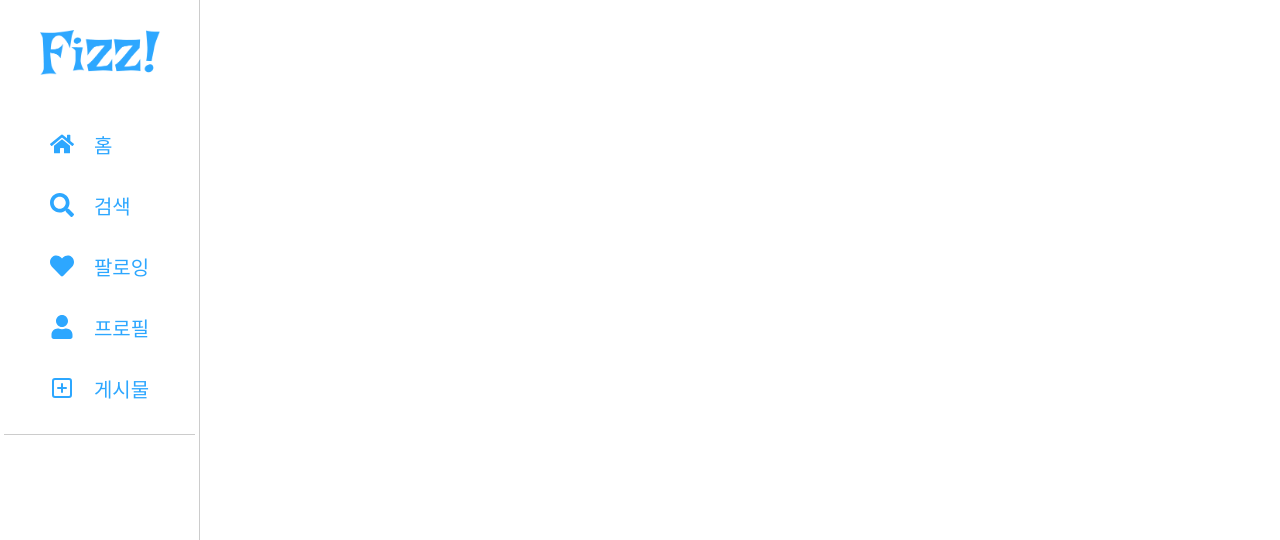
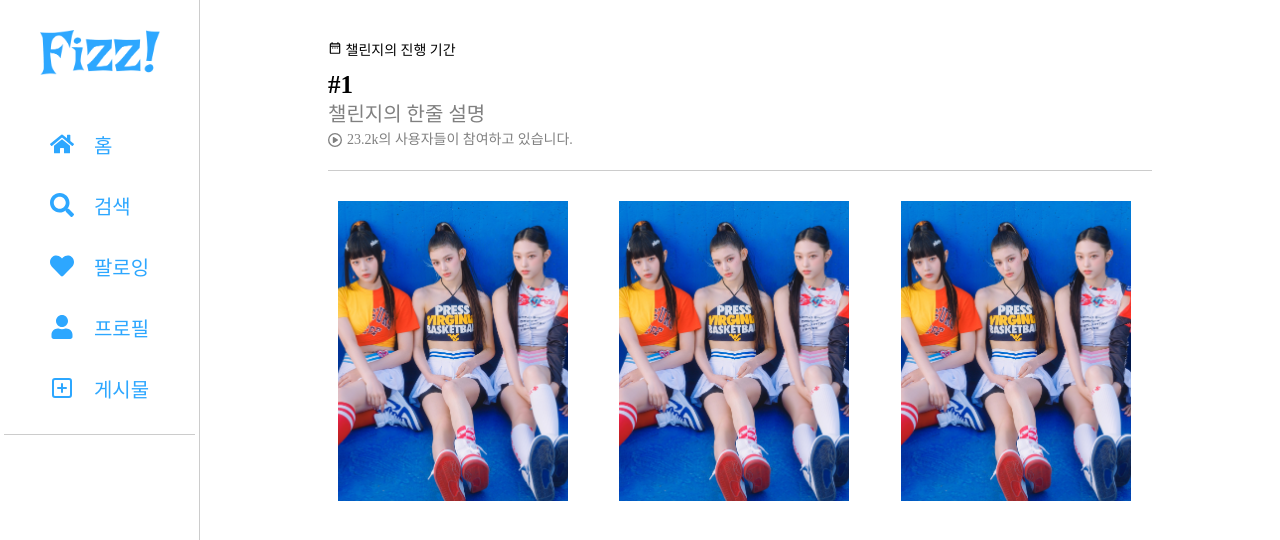
Before and after one commit to Fizz-challenge/Fizz_front, a React (Vite) app: page /challenge/1 in a window 1280 px wide. Before the commit this address had no page. Shown: the top 540 px of the page. Built offline with nearby package versions, Linux system fonts and the light colour scheme; a web font is replaced by a local one.

Commit message:
[add] 라우팅 추가

```diff
--- a/src/App.jsx
+++ b/src/App.jsx
@@ -24,6 +24,8 @@ function App() {
 					<Route path="/login" element={<LoginPage />} />
 					<Route path="/register" element={<RegisterPage />} />
 					<Route path="/profile" element={<UserPage />} />
+					<Route path="/new-post" element={<NewPost />} />
+					<Route path="/challenge/:challenge" element={<ChallengePage />} />
 				</Routes>
 			</div>
 		</>
```
